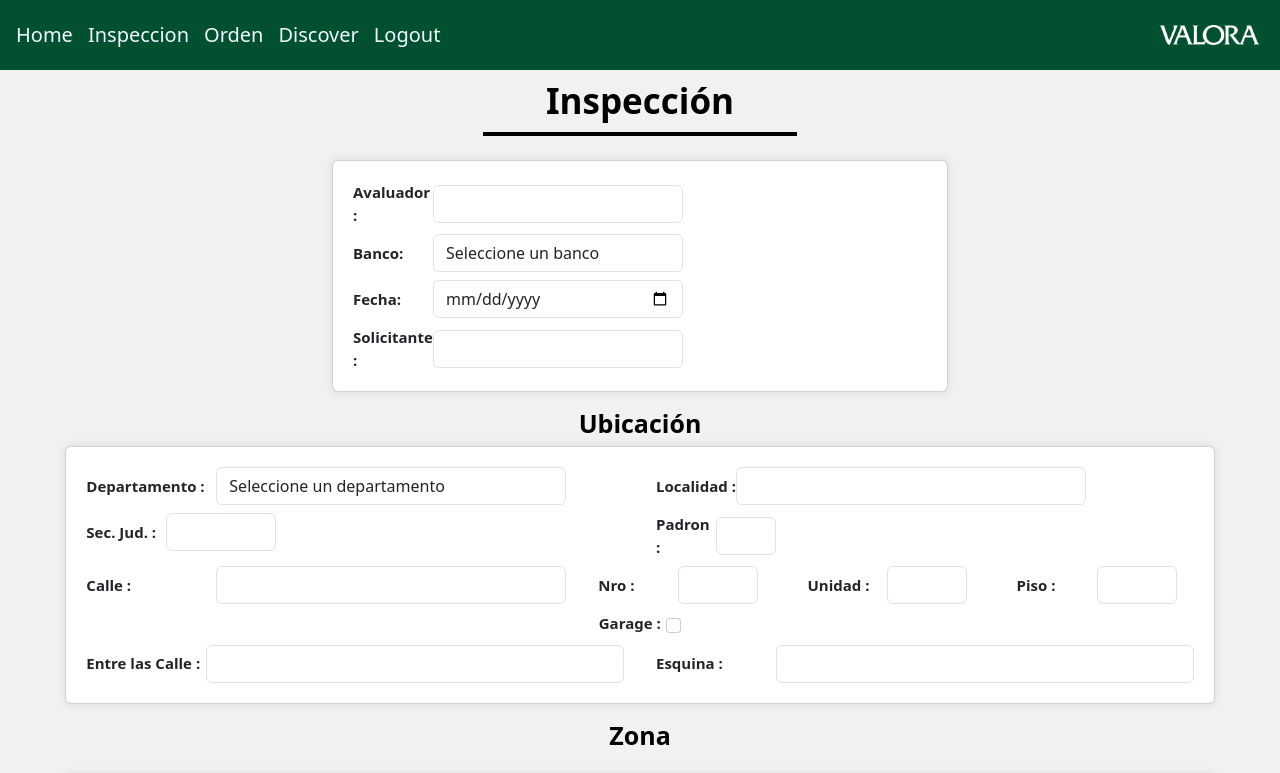
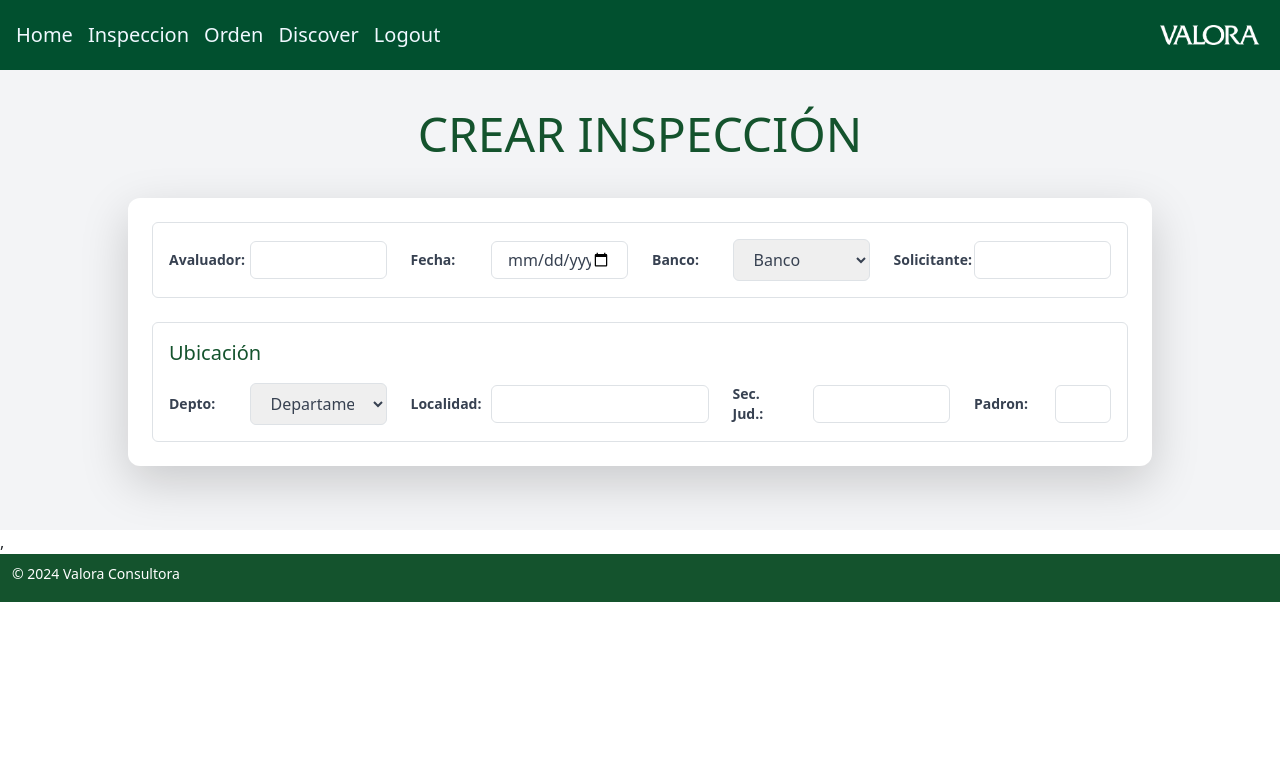
Before and after one commit to Valora-Consultora/frontend, a React (Create React App) app: page /Inspeccion in a window 1280 px wide. Shown: the top 773 px of the page. Built offline with nearby package versions, Linux system fonts and the light colour scheme.

Commit message:
Cambios en Inspeccion y Orden

```diff
--- a/src/App.js
+++ b/src/App.js
@@ -7,7 +7,6 @@ import Footer from "./components/fragments/footer/Footer.jsx";
 import HeaderLogin from "./components/fragments/header/HeaderLogin.jsx";
 import Order from "./components/Order.jsx";
 import Inspeccion from "./components/Inspeccion.jsx";
-import Prueba from "./components/prueba.jsx";
 
 import { BrowserRouter as Router, Route, Routes } from "react-router-dom";
 import Home from './components/Home.jsx';
@@ -72,14 +71,7 @@ function App() {
                 </WithHeader>
               }
             />
-            <Route
-              path="/Prueba"
-              element={
-                <WithHeader>
-                  <Prueba />
-                </WithHeader>
-              }
-            />
+
           </Routes>
         </div>
       </Router>
--- a/src/components/Inspeccion.jsx
+++ b/src/components/Inspeccion.jsx
@@ -116,79 +116,149 @@ function Inspeccion() {
 
     return (
 
-        <div className="container-fluid fondoInspeccion">
-            <h2 className="text-center mb-4 tw-text-green-800">Inspección</h2>
-            <div className="row justify-content-center">
-                <div className="col-md-6">
-                    <div className="card fondoIntroInspeccion">
-                        <div className="card-body">
-                            <form onSubmit={submitHandler}>
-                                <div className="row">
-                                    <div className="col">
-                                        <div className="d-flex flex-column">
-                                            <div className="form-group p-1 d-flex align-items-center">
-                                                <label htmlFor="avalador" style={{ width: '80px' }}>Avaluador:</label>
-                                                <input type="text" className="form-control" placeholder="" style={{ width: '250px' }} />
-                                            </div>
-                                            <div className="form-group p-1 d-flex align-items-center">
-                                                <label htmlFor="banco" style={{ width: '80px' }}>Banco:</label>
-                                                <select className="form-control" id="banco" name="banco" style={{ width: '250px' }}>
-                                                    <option value="">Seleccione un banco</option>
-                                                </select>
-                                            </div>
-                                        </div>
-                                    </div>
-                                    <div className="col">
-                                        <div className="d-flex flex-column">
-                                            <div className="form-group p-1 d-flex align-items-center">
-                                                <label htmlFor="fechaAvalador" style={{ width: '80px' }}>Fecha:</label>
-                                                <input type="date" className="form-control" style={{ width: '250px' }} />
-                                            </div>
-                                            <div className="form-group p-1 d-flex align-items-center">
-                                                <label htmlFor="solicitante" style={{ width: '80px' }}>Solicitante:</label>
-                                                <input type="text" className="form-control" style={{ width: '250px' }} />
-                                            </div>
-                                        </div>
-                                    </div>
+        <>
+
+            <div className="bg-gray-100">
+                <h2 className="text-center text-5xl text-green-900 font-light mx-auto my-10">
+                    CREAR INSPECCIÓN
+                </h2>
+                <form onSubmit={submitHandler} className="space-y-6">
+                    <div className="bg-white shadow-lg w-4/5 mx-auto rounded-xl p-6 mb-16">
+                        <div className="grid grid-cols-12 gap-4">
+                            <div className="col-span-12 space-y-4 border p-3 rounded">
+                                <div className="grid grid-cols-12 gap-4 items-center">
+                                    <label
+                                        htmlFor="avalador"
+                                        className="col-span-1 text-sm text-gray-700 font-bold"
+                                    >
+                                        Avaluador:
+                                    </label>
+                                    <input
+                                        type="text"
+                                        id="avaluador"
+                                        name="avaluador"
+                                        onChange={handleInputChange}
+                                        className="col-span-2 rounded py-2 px-3 leading-tight border text-gray-700 focus:outline-none focus:ring-2 focus:ring-green-900 text-start"
+                                    />
+                                    <label
+                                        htmlFor="fechaAvalador"
+                                        className="col-span-1 text-sm text-gray-700 font-bold"
+                                    >
+                                        Fecha:
+                                    </label>
+                                    <input
+                                        type="date"
+                                        id="fechaAvalador"
+                                        name="fechaAvalador"
+                                        onChange={handleInputChange}
+                                        className="col-span-2 rounded py-2 px-3 leading-tight border text-gray-700 focus:outline-none focus:ring-2 focus:ring-green-900 text-center"
+                                    />
+                                    <label
+                                        htmlFor="banco"
+                                        className="col-span-1 text-sm text-gray-700 font-bold"
+                                    >
+                                        Banco:
+                                    </label>
+                                    <select
+                                        id="banco"
+                                        name="banco"
+                                        //value={selectedBancoId}
+                                        onChange={handleInputChange}
+                                        className="col-span-2 rounded py-2 px-3 leading-tight border text-gray-700 focus:outline-none focus:ring-2 focus:ring-green-900"
+                                    >
+                                        <option value="">Banco</option>
+                                    </select>
+
+                                    <label
+                                        htmlFor="solicitante"
+                                        className="col-span-1 text-sm text-gray-700 font-bold"
+                                    >
+                                        Solicitante:
+                                    </label>
+                                    <input
+                                        type="text"
+                                        id="solicitante"
+                                        name="solicitante"
+                                        onChange={handleInputChange}
+                                        className="col-span-2 rounded py-2 px-3 leading-tight border text-gray-700 focus:outline-none focus:ring-2 focus:ring-green-900 text-start"
+                                    />
+
                                 </div>
-                            </form>
+
+                            </div>
+                            <div className="col-span-12 space-y-4 border p-3 rounded">
+                                <h4 className="text-xl text-green-900">Ubicación</h4>
+                                <div className="grid grid-cols-12 gap-4 items-center">
+
+                                    <label
+                                        htmlFor="departamento"
+                                        className="col-span-1 text-sm text-gray-700 font-bold"
+                                    >
+                                        Depto:
+                                    </label>
+                                    <select
+                                        id="departamento"
+                                        name="departamento"
+                                        //value={selectedBancoId}
+                                        onChange={handleInputChange}
+                                        className="col-span-2 rounded py-2 px-3 leading-tight border text-gray-700 focus:outline-none focus:ring-2 focus:ring-green-900"
+                                    >
+                                        <option value="">Departamento</option>
+                                    </select>
+
+                                    <label
+                                        htmlFor="localidad"
+                                        className="col-span-1 text-sm text-gray-700 font-bold"
+                                    >
+                                        Localidad:
+                                    </label>
+                                    <input
+                                        type="text"
+                                        id="localidad"
+                                        name="localidad"
+                                        onChange={handleInputChange}
+                                        className="col-span-3 rounded py-2 px-3 leading-tight border text-gray-700 focus:outline-none focus:ring-2 focus:ring-green-900 text-start"
+                                    />
+
+                                    <label
+                                        htmlFor="secJudicial"
+                                        className="col-span-1 text-sm text-gray-700 font-bold"
+                                    >
+                                        Sec. Jud.:
+                                    </label>
+                                    <input
+                                        type="text"
+                                        id="secJudicial"
+                                        name="secJudicial"
+                                        onChange={handleInputChange}
+                                        className="col-span-2 rounded py-2 px-3 leading-tight border text-gray-700 focus:outline-none focus:ring-2 focus:ring-green-900 text-start"
+                                    />
+
+                                    <label
+                                        htmlFor="padron"
+                                        className="col-span-1 text-sm text-gray-700 font-bold"
+                                    >
+                                        Padron:
+                                    </label>
+                                    <input
+                                        type="number"
+                                        id="padron"
+                                        name="padron"
+                                        onChange={handleInputChange}
+                                        className="col-span-1 rounded py-2 px-3 leading-tight border text-gray-700 focus:outline-none focus:ring-2 focus:ring-green-900 text-start"
+                                    />
+                                </div>
+                            </div>
                         </div>
                     </div>
-                </div>
+                </form>
             </div>
 
-            <div className="row justify-content-end mt-3">
-                <div className="col" >
-                    <h4 className="text-center mb-2">Ubicación</h4>
-                </div>
-            </div>
 
-            <div className="row justify-content-center">
-                <div className="col-md-11">
-                    <div className="card fondoIntroInspeccion">
-                        <div className="card-body">
-                            <form onSubmit={submitHandler}>
-                                <div className="row">
-                                    <div className="col">
-                                        <div className="form-group p-1 d-flex align-items-center">
-                                            <label htmlFor="departamento" style={{ width: '130px' }}>Departamento :</label>
-                                            <select className="form-control" id="departamento" name="departamento" style={{ width: '350px' }}>
-                                                <option value="">Seleccione un departamento</option>
-                                            </select>
-                                        </div>
-                                    </div>
-                                    <div className="col">
-                                        <div className="form-group p-1 d-flex align-items-center">
-                                            <label htmlFor="localidad" style={{ width: '80px' }}>Localidad :</label>
-                                            <input type="text" className="form-control" style={{ width: '350px' }} />
-                                        </div>
-                                    </div>
-                                    <div className="col">
-                                        <div className="form-group p-1 d-flex align-items-center">
-                                            <label htmlFor="secJudicial" style={{ width: '80px' }}>Sec. Jud. :</label>
-                                            <input type="text" className="form-control" style={{ width: '110px' }} />
-                                        </div>
-                                    </div>
+
+            ,{/*
+
+
                                     <div className="col">
                                         <div className="form-group p-1 d-flex align-items-center">
                                             <label htmlFor="padron" style={{ width: '60px' }}>Padron :</label>
@@ -1084,10 +1154,10 @@ function Inspeccion() {
 
 
 
-        </div>
+        </div> */}
 
 
-
+        </>
     );
 }
 
--- a/src/components/Order.jsx
+++ b/src/components/Order.jsx
@@ -246,7 +246,7 @@ function Order() {
         <div className="bg-white shadow-lg w-4/5 mx-auto rounded-xl p-6 mb-16">
           <div className="grid grid-cols-12 gap-4">
             {/* Orden de Tasación - 7 columns */}
-            <div className="col-span-7 space-y-4 border p-3 rounded">
+            <div className="col-span-8 space-y-4 border p-3 rounded">
               <h4 className="text-xl text-green-900">Orden de Tasación</h4>
               <div className="grid grid-cols-12 gap-4 items-center">
                 <label
@@ -356,12 +356,12 @@ function Order() {
               </div>
             </div>
             {/* Inspección - 5 columns */}
-            <div className="col-span-5 border p-3 rounded">
+            <div className="col-span-4 border p-3 rounded">
               <h4 className="mb-3 text-xl text-green-900">Inspección</h4>
               <div className="grid grid-cols-12 gap-4 items-center">
                 <label
                   htmlFor="tasadorInspeccion"
-                  className="col-span-3 text-sm text-gray-700 font-bold"
+                  className="col-span-2 text-sm text-gray-700 font-bold"
                 >
                   Tasador:
                 </label>
@@ -380,23 +380,26 @@ function Order() {
                   ))}
                 </select>
               </div>
-              <div className="grid grid-cols-6 gap-4 items-center mt-4">
+              <div className="grid grid-cols-1 gap-4 items-center mt-4">
+                <div className="grid grid-cols-6 gap-4 items-center">
                   <label
                     htmlFor="fechaInspeccion"
-                  className="col-span-3 text-sm text-gray-700 font-bold"
+                    className="col-span-1 text-sm text-gray-700 font-bold"
                   >
                     Fecha:
                   </label>
                   <input
                     type="date"
-                  className="col-span-3 px-2 py-1 border rounded-md text-gray-700 focus:outline-none focus:ring-2 focus:ring-green-900  text-center"
+                    className="col-span-3 px-2 py-1 border rounded-md text-gray-700 focus:outline-none focus:ring-2 focus:ring-green-900 text-center"
                     id="fechaInspeccion"
                     name="fechaInspeccion"
                     onChange={handleInputChange}
                   />
+                </div>
+                <div className="grid grid-cols-6 gap-4 items-center">
                   <label
                     htmlFor="horaInspeccion"
-                  className="col-span-3 text-sm text-gray-700 font-bold"
+                    className="col-span-1 text-sm text-gray-700 font-bold"
                   >
                     Hora:
                   </label>
@@ -407,6 +410,7 @@ function Order() {
                     name="horaInspeccion"
                     onChange={handleInputChange}
                   />
+                </div>
               </div>
             </div>
           </div>
@@ -722,10 +726,10 @@ function Order() {
             </div>
           </div>
 
-          <div className="mt-4">
+          <div className="mt-4 flex justify-center">
             <button
               type="submit"
-              className="bg-green-900 text-white px-4 py-2 rounded-md hover:bg-green-700 w-full"
+              className="bg-green-900 text-white px-4 py-2 rounded-md hover:bg-green-700 w-1/6 "
             >
               Crear Orden
             </button>
--- a/src/components/prueba.jsx
+++ /dev/null
@@ -1,43 +0,0 @@
-import React, { useEffect, useRef } from 'react';
-import 'bootstrap/dist/css/bootstrap.min.css';
-
-function Prueba() {
-    const myInputRef = useRef(null);
-
-    useEffect(() => {
-        // Aquí puedes acceder al elemento de forma segura
-        if (myInputRef.current) {
-            myInputRef.current.focus();
-        }
-    }, []);
-
-    return (
-        <div>
-            <div className="modal" tabIndex="-1" id="myModal">
-                <div className="modal-dialog">
-                    <div className="modal-content">
-                        <div className="modal-header">
-                            <h5 className="modal-title">Modal title</h5>
-                            <button type="button" className="btn-close" data-bs-dismiss="modal" aria-label="Close"></button>
-                        </div>
-                        <div className="modal-body">
-                            <p>Modal body text goes here.</p>
-                            {/* Asigna la referencia al input */}
-                            <input ref={myInputRef} />
-                        </div>
-                        <div className="modal-footer">
-                            <button type="button" className="btn btn-secondary" data-bs-dismiss="modal">Close</button>
-                            <button type="button" className="btn btn-primary">Save changes</button>
-                        </div>
-                    </div>
-                </div>
-            </div>
-            {/* Botón que activa el modal */}
-            <button type="button" className="btn btn-primary" data-bs-toggle="modal" data-bs-target="#myModal">
-                Abrir modal
-            </button>
-        </div>
-    );
-}
-
-export default Prueba;
```
Lines whose indentation alone changed are shown as unchanged.
